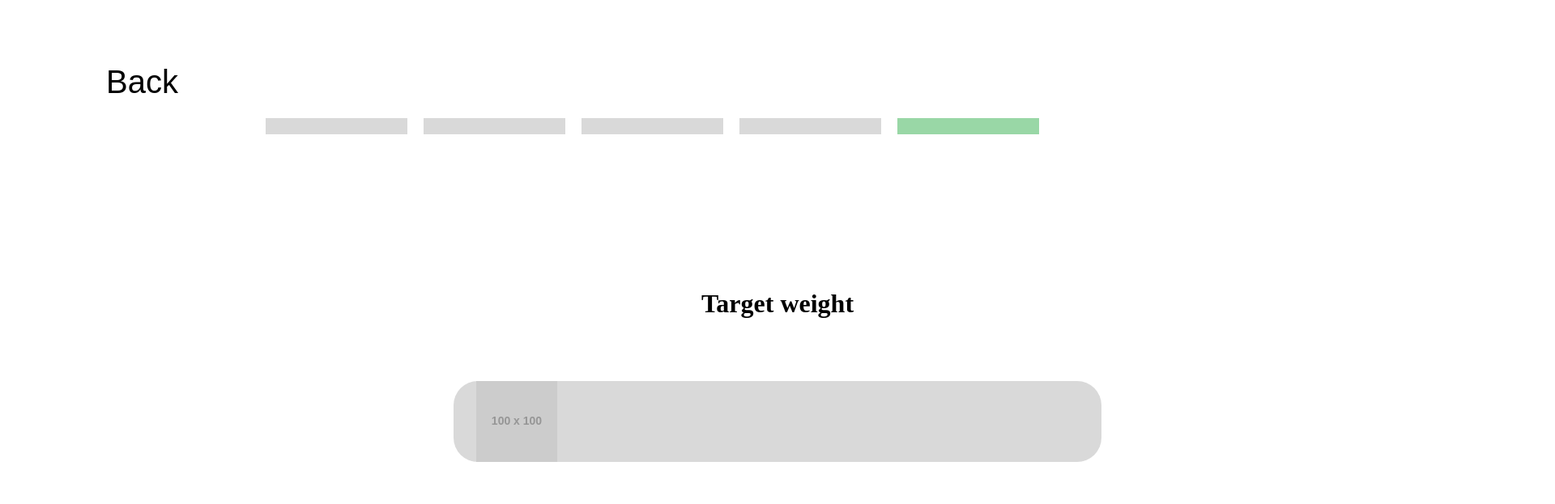
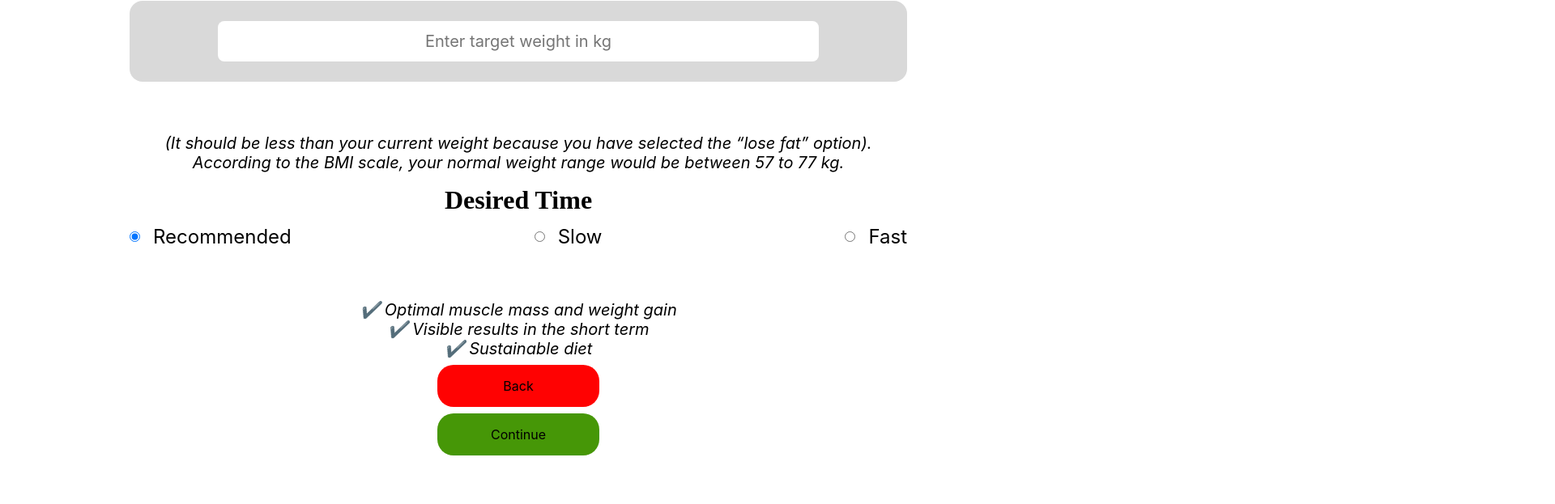
Before and after one commit to phucnhan/KLTN, a React (Create React App) app: page /losefat in a window 1280 px wide. Shown: the part 193-816 px from the top of the page at 81% size, 1920 px wide, since content can reach past the window. Built offline with nearby package versions, Linux system fonts and the light colour scheme.

Commit message:
update lose fat page

```diff
--- a/src/App.js
+++ b/src/App.js
@@ -22,7 +22,7 @@ function App() {
         <Route path="/activityLevel" element={<div className="app-container"><ActivityLevel /></div>} />
         <Route path="/food" element={<div className="app-container"><Food /></div>} />
         <Route path="/losefat" element={<div className="app-container"><LoseFat /></div>} />
-        <Route path="/nextCreate" element={<div className="app-container"><NextCreate /></div>} />
+        <Route path="/nextcreate" element={<div className="app-container"><NextCreate /></div>} />
         <Route path="/signup" element={<div className="app-container"><Signup /></div>} />
         <Route path="/login" element={<div className="app-container"><Login /></div>} />
       </Routes>
--- a/src/Component/LoseFat/LoseFat.css
+++ b/src/Component/LoseFat/LoseFat.css
@@ -1,92 +1,133 @@
-.lose-fat-container {
-    width: 1920px;
-    height: 2000px;
-    position: relative;
-    background: white;
+.lose-fat-wrapper {
+    display: flex;
+    justify-content: center;
+    align-items: center;
+    min-height: 100vh;
+    background-color: white;
 }
 
-.progress-bar {
+.lose-fat-container {
     display: flex;
-    position: absolute;
-    top: 339px;
-    left: 328px;
+    flex-direction: column;
+    align-items: center;
+    justify-content: center;
+    width: 80vw;
+    max-width: 1200px;
+    padding: 2rem;
+    background: white;
+    border-radius: 1rem;
+    margin-top: 10vh;
 }
 
-.progress-segment {
-    width: 175px;
-    height: 20px;
-    background: #d9d9d9;
-    margin-right: 20px;
+.target-weight-title {
+    font-size: 2rem;
+    text-align: center;
+    font-family: 'Zen Antique', serif;
+    margin-bottom: 2rem;
 }
 
-.progress-segment.active {
-    background: #99d7a6;
+.info-box {
+    width: 100%;
+    height: 100px;
+    background: #d9d9d9;
+    border-radius: 1rem;
+    display: flex;
+    align-items: center;
+    justify-content: center;
+    padding: 1rem;
+    margin-bottom: 2rem;
+}
+
+.weight-input {
+    width: 80%;
+    height: 50px;
+    font-size: 1.25rem;
+    padding: 0.5rem;
+    border: none;
+    border-radius: 0.5rem;
+    text-align: center;
+    font-family: 'Inter', sans-serif;
+}
+
+.desired-time-title {
+    font-size: 2rem;
+    text-align: center;
+    font-family: 'Zen Antique', serif;
+    margin-bottom: 1.5vh;
+    margin-top: 2vh;
+}
+
+.recommended-text {
+    font-size: 1.5rem;
+    font-family: 'Inter', sans-serif;
+    margin-left: 2rem;
+}
+
+.time-selection-box {
+    display: flex;
+    justify-content: space-between;
+    width: 100%;
+    font-size: 1.5rem;
+    margin-bottom: 2rem;
+}
+
+.time-selection-box label {
+    display: flex;
+    align-items: center;
+}
+
+.time-selection-box input {
+    margin-right: 1rem;
 }
 
 .back-button {
-    position: absolute;
-    top: 272px;
-    left: 131px;
-    font-size: 40px;
-    font-family: 'Karla', sans-serif;
+    width: 100%;
+    max-width: 200px;
+    padding: 1rem;
+    background: #ff0202;
+    border-radius: 20px;
+    display: flex;
+    align-items: center;
+    justify-content: center;
+    cursor: pointer;
+    transition: background 0.3s ease;
+    margin-top: 1vh;
 }
 
-.target-weight-title {
-    width: 500px;
-    height: 100px;
-    text-align: center;
-    position: absolute;
-    top: 550px;
-    left: 710px;
-    font-size: 32px;
-    font-family: 'Zen Antique', serif;
+.back-button:hover {
+    background-color: #b36800;
 }
 
-.info-box {
-    width: 800px;
-    height: 100px;
-    background: #d9d9d9;
-    position: absolute;
-    border-radius: 30px;
-    top: 664px;
-    left: 560px;
+.continue-button {
+    width: 100%;
+    max-width: 200px;
+    padding: 1rem;
+    background: #469707;
+    border-radius: 20px;
+    display: flex;
+    align-items: center;
+    justify-content: center;
+    cursor: pointer;
+    transition: background 0.3s ease;
+    margin-top: 1vh;
 }
 
-.info-box img {
-    position: absolute;
-    top: 0;
-    left: 28px;
-    width: 100px;
-    height: 100px;
-}
-
-.info-box.recommended {
-    top: 1072px;
-}
-
-.recommended-text {
-    position: absolute;
-    top: 1107px;
-    left: 754px;
-    font-size: 24px;
-    font-family: 'Inter', sans-serif;
+.continue-button:hover {
+    background-color: #0056b3;
 }
 
 .description {
-    position: absolute;
-    top: 818px;
-    left: 620px;
-    width: 749px;
-    font-size: 24px;
+    font-size: 1.25rem;
+    text-align: center;
     font-family: 'Inter', sans-serif;
     font-style: italic;
+    margin-top: 2rem;
 }
 
 .benefits {
-    position: absolute;
-    top: 1195px;
-    left: 602px;
-    font-size: 24px;
+    font-size: 1.25rem;
     font-family: 'Inter', sans-serif;
     font-style: italic;
+    text-align: center;
+    margin-top: 2rem;
 }
--- a/src/Component/LoseFat/LoseFat.js
+++ b/src/Component/LoseFat/LoseFat.js
@@ -1,39 +1,91 @@
-//Buoc 5
 import React from "react";
 import "./LoseFat.css";
 import Navbar from "../Navbar/Navbar";
+import { Link } from 'react-router-dom';
 
 class LoseFat extends React.Component {
+    constructor(props) {
+        super(props);
+        this.state = {
+            selectedOption: "Recommended",
+            targetWeight: ""
+        };
+    }
+
+    handleOptionChange = (event) => {
+        this.setState({ selectedOption: event.target.value });
+    }
+
+    handleWeightChange = (event) => {
+        this.setState({ targetWeight: event.target.value });
+    }
+
     render() {
         return (
+            <div className="lose-fat-wrapper">
+                <Navbar />
                 <div className="lose-fat-container">
-                <Navbar />
-                <div className="progress-bar">
-                    <div className="progress-segment"></div>
-                    <div className="progress-segment"></div>
-                    <div className="progress-segment"></div>
-                    <div className="progress-segment"></div>
-                    <div className="progress-segment active"></div>
-                </div>
-                <div className="back-button">Back</div>
                     <h2 className="target-weight-title">Target weight</h2>
                     <div className="info-box">
-                    <img src="https://via.placeholder.com/100x100" alt="weight icon" />
+                        <input
+                            type="text"
+                            value={this.state.targetWeight}
+                            onChange={this.handleWeightChange}
+                            placeholder="Enter target weight in kg"
+                            className="weight-input"
+                        />
                     </div>
-                <div className="info-box recommended">
-                    <img src="https://via.placeholder.com/100x100" alt="recommended icon" />
-                    <div className="recommended-text">Recommended</div>
-                    <img src="https://via.placeholder.com/40x40" alt="check icon" />
-                </div>
-                <div className="continue-button">Continue</div>
+
                     <div className="description">
-                    (it should be less than your current weight because you have selected the “lose fat” option).
+                        (It should be less than your current weight because you have selected the “lose fat” option).
                         <br /> According to the BMI scale, your normal weight range would be between 57 to 77 kg.
                     </div>
+
+                    <h2 className="desired-time-title">Desired Time</h2>
+                    {/* Selection Box for Weight Loss Options */}
+                    <div className="time-selection-box">
+                        <label>
+                            <input
+                                type="radio"
+                                value="Recommended"
+                                checked={this.state.selectedOption === "Recommended"}
+                                onChange={this.handleOptionChange}
+                            />
+                            Recommended
+                        </label>
+                        <label>
+                            <input
+                                type="radio"
+                                value="Slow"
+                                checked={this.state.selectedOption === "Slow"}
+                                onChange={this.handleOptionChange}
+                            />
+                            Slow
+                        </label>
+                        <label>
+                            <input
+                                type="radio"
+                                value="Fast"
+                                checked={this.state.selectedOption === "Fast"}
+                                onChange={this.handleOptionChange}
+                            />
+                            Fast
+                        </label>
+                    </div>
+
                     <div className="benefits">
                         ✔️ Optimal muscle mass and weight gain
                         <br /> ✔️ Visible results in the short term
                         <br /> ✔️ Sustainable diet
+                    </div>
+
+                    <div className="back-button">
+                        <Link to="/food">Back</Link>
+                    </div>
+
+                    <div className="continue-button">
+                        <Link to="/nextcreate">Continue</Link>
+                    </div>
                 </div>
             </div>
         );
```
Also changed, not shown: public/image/KG-icon.png (added). Lines whose indentation alone changed are shown as unchanged.
